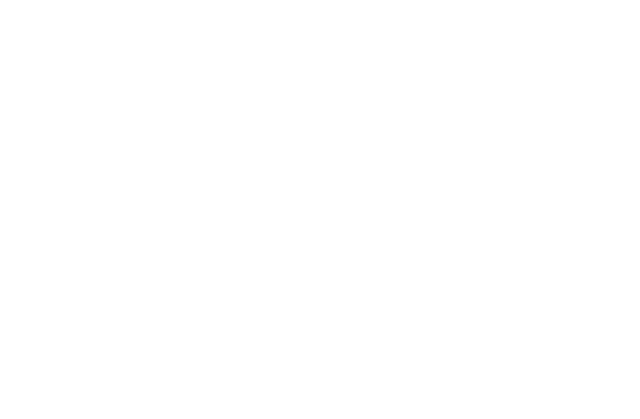
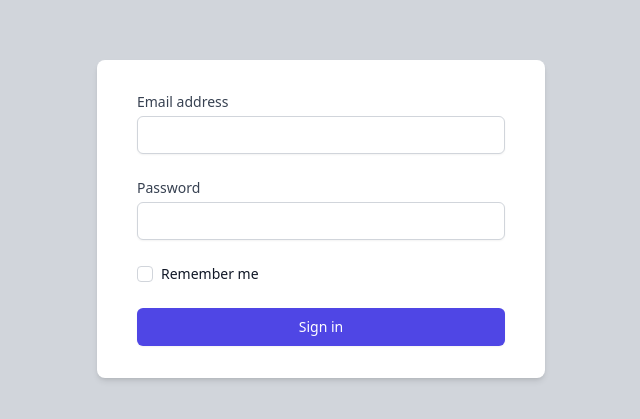
Before and after one commit to jskz/prophecy, a React (Create React App) app: page /login in a window 1280 px wide. Shown: the part 197-616 px from the top of the page, without its empty margins (319-959 px from the left). Built offline with nearby package versions, Linux system fonts and the light colour scheme.

Commit message:
feat(auth): Add a login view, invoke pass-all mock login on form submit

```diff
--- a/src/views/Login/index.js
+++ b/src/views/Login/index.js
@@ -1,6 +1,88 @@
+import { useDispatch } from 'react-redux';
+import {
+    useNavigate,
+    useLocation
+} from 'react-router-dom';
+
 function Login() {
+    const dispatch = useDispatch();
+    const location = useLocation();
+    const navigate = useNavigate();
+
+    function onSubmit(ev) {
+        ev.preventDefault();
+
+        dispatch({ type: 'LOGIN_SUCCESS' });
+        const from = location.state?.from?.pathname || "/";
+        navigate(from, { replace: true });
+
+        return false;
+    }
+
     return (
-        <div>
+        <div className="bg-gray-300">
+            <div className="min-h-[100vh] flex flex-col justify-center py-12 px-6 lg:px-8">
+                <div className="mt-8 sm:mx-auto sm:w-full sm:max-w-md">
+                    <div className="bg-white py-8 px-4 shadow-md rounded-lg sm:px-10">
+                        <form className="space-y-6" onSubmit={onSubmit}>
+                            <div>
+                                <label htmlFor="email" className="block text-sm font-medium text-gray-700">
+                                    Email address
+                                </label>
+                                <div className="mt-1">
+                                    <input
+                                        id="email"
+                                        name="email"
+                                        type="email"
+                                        autoComplete="email"
+                                        required
+                                        className="appearance-none block w-full px-3 py-2 border border-gray-300 rounded-md shadow-sm placeholder-gray-400 focus:outline-none focus:ring-indigo-500 focus:border-indigo-500 sm:text-sm"
+                                    />
+                                </div>
+                            </div>
+
+                            <div>
+                                <label htmlFor="password" className="block text-sm font-medium text-gray-700">
+                                    Password
+                                </label>
+                                <div className="mt-1">
+                                    <input
+                                        id="password"
+                                        name="password"
+                                        type="password"
+                                        autoComplete="current-password"
+                                        required
+                                        className="appearance-none block w-full px-3 py-2 border border-gray-300 rounded-md shadow-sm placeholder-gray-400 focus:outline-none focus:ring-indigo-500 focus:border-indigo-500 sm:text-sm"
+                                    />
+                                </div>
+                            </div>
+
+                            <div className="flex items-center justify-between">
+                                <div className="flex items-center">
+                                    <input
+                                        id="remember-me"
+                                        name="remember-me"
+                                        type="checkbox"
+                                        className="h-4 w-4 text-indigo-600 focus:ring-indigo-500 border-gray-300 rounded"
+                                    />
+                                    <label htmlFor="remember-me" className="ml-2 block text-sm text-gray-900">
+                                        Remember me
+                                    </label>
+                                </div>
+                            </div>
+
+                            <div>
+                                <button
+                                    type="submit"
+                                    className="w-full flex justify-center py-2 px-4 border border-transparent rounded-md shadow-sm text-sm font-medium text-white bg-indigo-600 hover:bg-indigo-700 focus:outline-none focus:ring-2 focus:ring-offset-2 focus:ring-indigo-500"
+                                >
+                                    Sign in
+                                </button>
+                            </div>
+                        </form>
+                    </div>
+                </div>
+            </div>
         </div>
     );
 }
```
